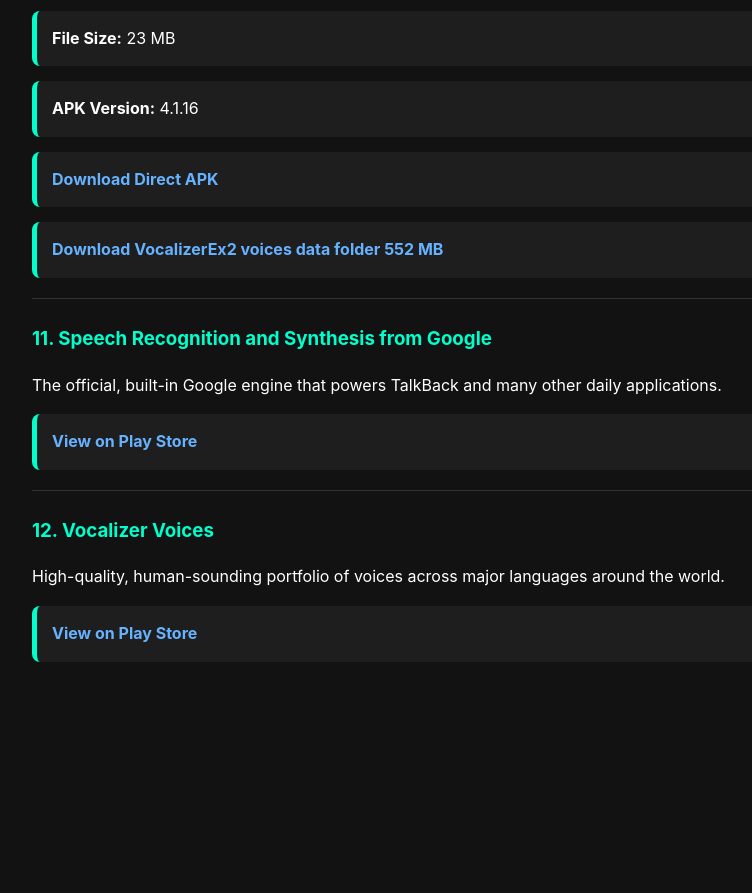
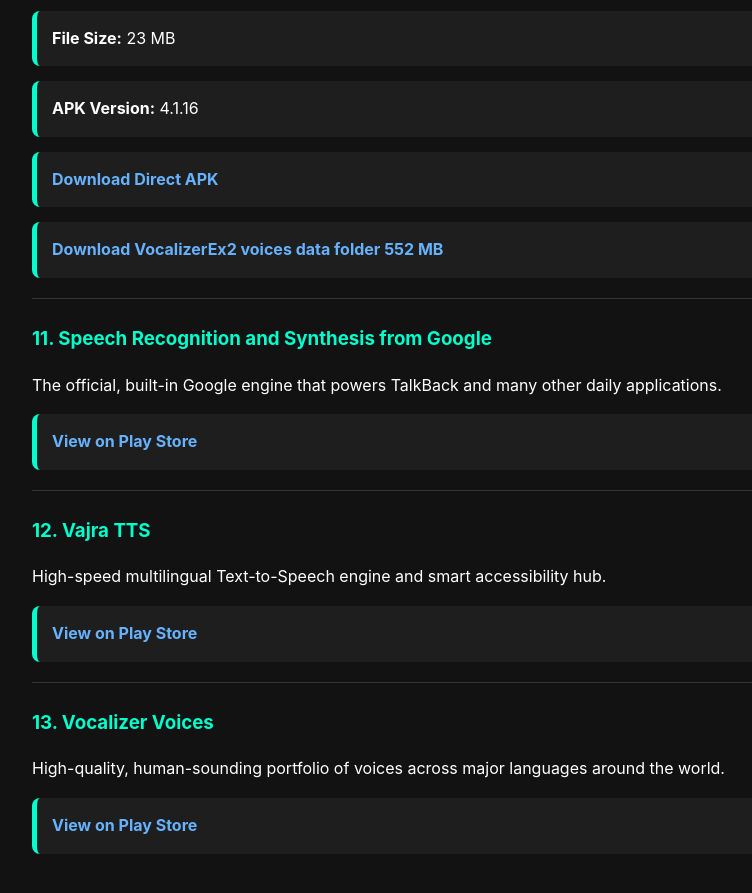
Before and after one commit to abhishekdey-hub/VisionPlay, a Jekyll site: the page built from tts/index.md, in a window 1280 px wide and 900 px high, scrolled down 3417 px. Shown: the top 893 px of the window, without its empty margins (208-960 px from the left). Built offline with Jekyll 4.4.1, drawn with Linux system fonts in a browser that asks for light colours; before the commit the page ends 4125 px from its top, so only the background shows below that; some of the changed text lies outside the part shown.

Commit message:
Update index.md

```diff
--- a/tts/index.md
+++ b/tts/index.md
@@ -2,7 +2,7 @@
 layout: default
 title: VisionPlay - Text-to-Speech (TTS)
 description: Download high-quality, natural-sounding text-to-speech voice engines for your screen readers.
-keywords: tts, text to speech, autotts, multitts, smartvoice, vocalizer, google tts, voice engine, VisionPlay
+keywords: tts, text to speech, autotts, multitts, smartvoice, vajra tts, vocalizer, google tts, voice engine, VisionPlay
 language: en
 ---
 
@@ -11,7 +11,7 @@
 
 Welcome to the TTS section. Here you can find and download natural-sounding text-to-speech voice engines to use with your screen readers.
 
-> **Total Available:** 12 TTS Engines
+> **Total Available:** 13 TTS Engines
 
 ---
 
@@ -111,7 +111,14 @@
 
 ---
 
-### 12. Vocalizer Voices
+### 12. Vajra TTS
+High-speed multilingual Text-to-Speech engine and smart accessibility hub.
+
+* [View on Play Store](https://play.google.com/store/apps/details?id=com.techassistantforblind.vajratts)
+
+---
+
+### 13. Vocalizer Voices
 High-quality, human-sounding portfolio of voices across major languages around the world.
 
 * [View on Play Store](https://play.google.com/store/apps/details?id=es.codefactory.vocalizertts)
```
